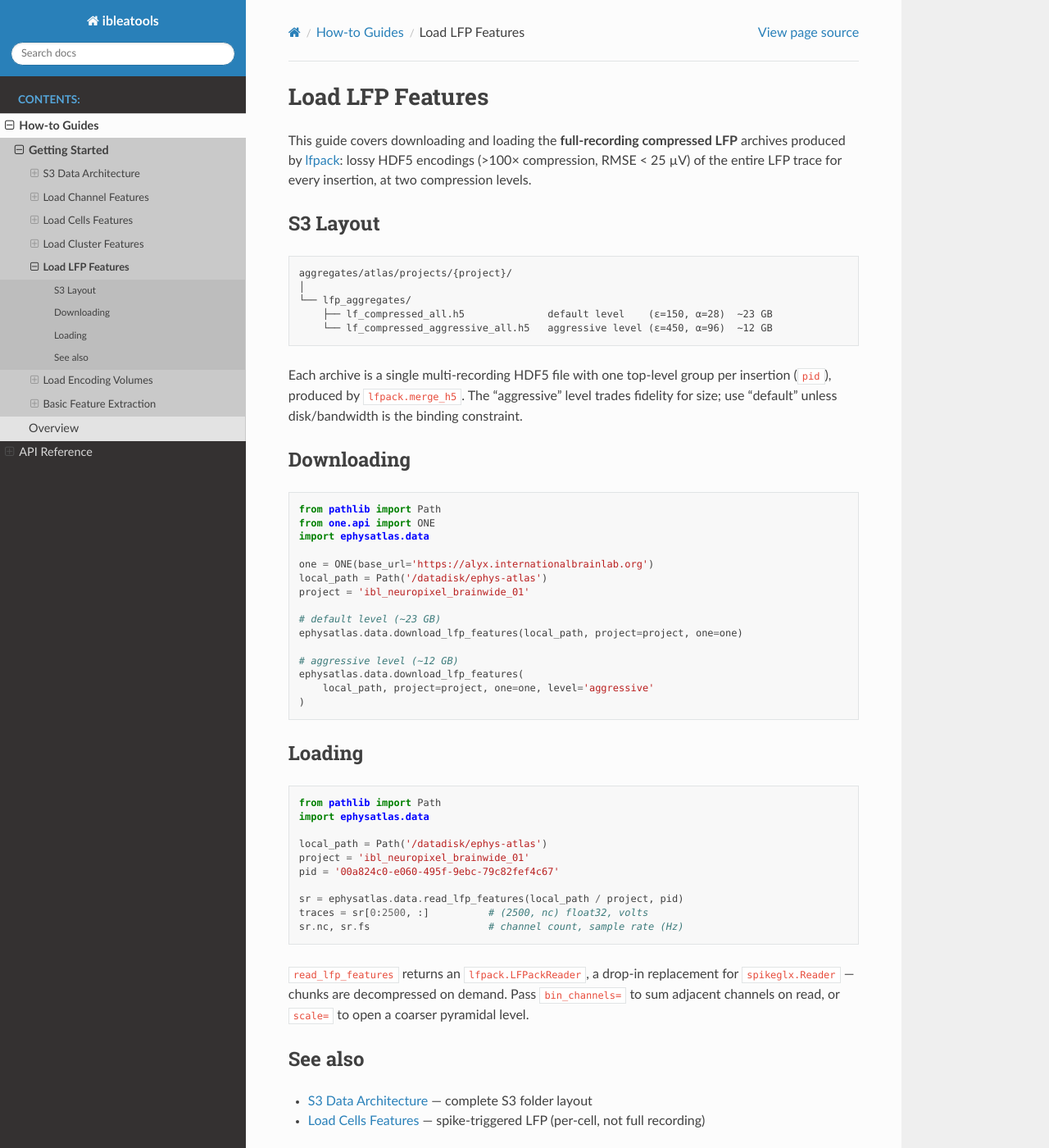
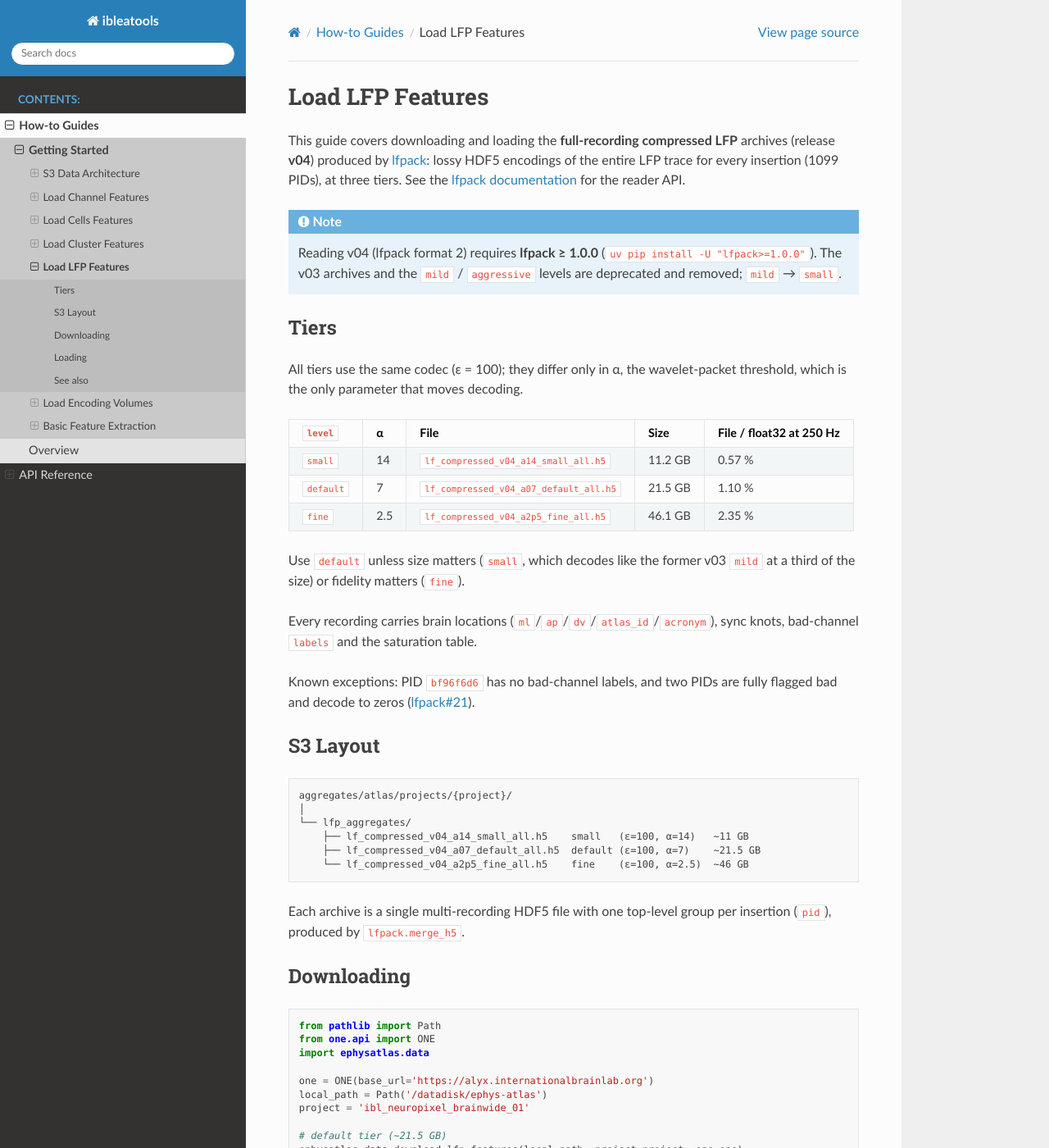
Before and after one commit to int-brain-lab/ibleatools, a Sphinx documentation site: the page built from docs/source/how-to/load-lfp-features.rst, in a window 1280 px wide and 1400 px high. Shown: the whole window at 82% size. Built offline with Sphinx 7.4.7 and the Read the Docs theme 3.1.0, drawn with Linux system fonts in a browser that asks for light colours; some of the changed text lies outside the part shown.

Commit message:
Load lfpack v04 LFP archives (small/default/fine), require lfpack>=1.0.0 (#132)

```diff
--- a/docs/source/how-to/load-lfp-features.rst
+++ b/docs/source/how-to/load-lfp-features.rst
@@ -2,9 +2,55 @@ Load LFP Features
 ==================
 
 This guide covers downloading and loading the **full-recording compressed LFP**
-archives produced by `lfpack <https://github.com/int-brain-lab/lfpack>`_: lossy
-HDF5 encodings (>100× compression, RMSE < 25 µV) of the entire LFP trace for
-every insertion, at two compression levels.
+archives (release **v04**) produced by `lfpack <https://github.com/int-brain-lab/lfpack>`_:
+lossy HDF5 encodings of the entire LFP trace for every insertion (1099 PIDs), at three
+tiers. See the `lfpack documentation <https://int-brain-lab.github.io/lfpack/>`_ for the
+reader API.
+
+.. note::
+
+   Reading v04 (lfpack format 2) requires **lfpack ≥ 1.0.0**
+   (``uv pip install -U "lfpack>=1.0.0"``). The v03 archives and the ``mild`` /
+   ``aggressive`` levels are deprecated and removed; ``mild`` → ``small``.
+
+Tiers
+-----
+
+All tiers use the same codec (ε = 100); they differ only in α, the wavelet-packet
+threshold, which is the only parameter that moves decoding.
+
+.. list-table::
+   :header-rows: 1
+
+   * - ``level``
+     - α
+     - File
+     - Size
+     - File / float32 at 250 Hz
+   * - ``small``
+     - 14
+     - ``lf_compressed_v04_a14_small_all.h5``
+     - 11.2 GB
+     - 0.57 %
+   * - ``default``
+     - 7
+     - ``lf_compressed_v04_a07_default_all.h5``
+     - 21.5 GB
+     - 1.10 %
+   * - ``fine``
+     - 2.5
+     - ``lf_compressed_v04_a2p5_fine_all.h5``
+     - 46.1 GB
+     - 2.35 %
+
+Use ``default`` unless size matters (``small``, which decodes like the former v03
+``mild`` at a third of the size) or fidelity matters (``fine``).
+
+Every recording carries brain locations (``ml``/``ap``/``dv``/``atlas_id``/``acronym``),
+sync knots, bad-channel ``labels`` and the saturation table.
+
+Known exceptions: PID ``bf96f6d6`` has no bad-channel labels, and two PIDs are fully
+flagged bad and decode to zeros (`lfpack#21 <https://github.com/int-brain-lab/lfpack/issues/21>`_).
 
 S3 Layout
 ---------
@@ -14,12 +60,12 @@ S3 Layout
     aggregates/atlas/projects/{project}/
     │
     └── lfp_aggregates/
-        ├── lf_compressed_all.h5              default level    (ε=150, α=28)  ~23 GB
-        └── lf_compressed_aggressive_all.h5   aggressive level (ε=450, α=96)  ~12 GB
+        ├── lf_compressed_v04_a14_small_all.h5    small   (ε=100, α=14)   ~11 GB
+        ├── lf_compressed_v04_a07_default_all.h5  default (ε=100, α=7)    ~21.5 GB
+        └── lf_compressed_v04_a2p5_fine_all.h5    fine    (ε=100, α=2.5)  ~46 GB
 
 Each archive is a single multi-recording HDF5 file with one top-level group per
-insertion (``pid``), produced by ``lfpack.merge_h5``. The "aggressive" level trades
-fidelity for size; use "default" unless disk/bandwidth is the binding constraint.
+insertion (``pid``), produced by ``lfpack.merge_h5``.
 
 Downloading
 -----------
@@ -34,12 +80,12 @@ Downloading
     local_path = Path('/datadisk/ephys-atlas')
     project = 'ibl_neuropixel_brainwide_01'
 
-    # default level (~23 GB)
+    # default tier (~21.5 GB)
     ephysatlas.data.download_lfp_features(local_path, project=project, one=one)
 
-    # aggressive level (~12 GB)
+    # small tier (~11 GB)
     ephysatlas.data.download_lfp_features(
-        local_path, project=project, one=one, level='aggressive'
+        local_path, project=project, one=one, level='small'
     )
 
 Loading
@@ -54,7 +100,7 @@ Loading
     project = 'ibl_neuropixel_brainwide_01'
     pid = '00a824c0-e060-495f-9ebc-79c82fef4c67'
 
-    sr = ephysatlas.data.read_lfp_features(local_path / project, pid)
+    sr = ephysatlas.data.read_lfp_features(local_path.joinpath(project), pid)  # level='default'
     traces = sr[0:2500, :]          # (2500, nc) float32, volts
     sr.nc, sr.fs                    # channel count, sample rate (Hz)
 
--- a/pyproject.toml
+++ b/pyproject.toml
@@ -24,7 +24,7 @@ dependencies = [
     # (wrong dist_chanel_from_peak arg, signed weights fed into the weighted spread
     # average) -- both used by #123's spatial_spread_um/slowness_s_per_m features below.
     "ibl-neuropixel>=1.13.0", # ibldsp, neuropixel, spikeglx
-    "lfpack>=0.2.0",          # data.py read_lfp_features() lazy import (LFPackReader)
+    "lfpack>=1.0.0",          # data.py read_lfp_features() lazy import (LFPackReader)
     "iblatlas",               # iblatlas.atlas/regions/genomics
     "xgboost>=3.0.1",         # regionclassifier (top-level import)
     "specparam==2.0.0rc3",    # features.lf() lazy import
```
Also changed, not shown: docs/source/how-to/s3-architecture.rst (+4 -3 lines), 2 other files.
